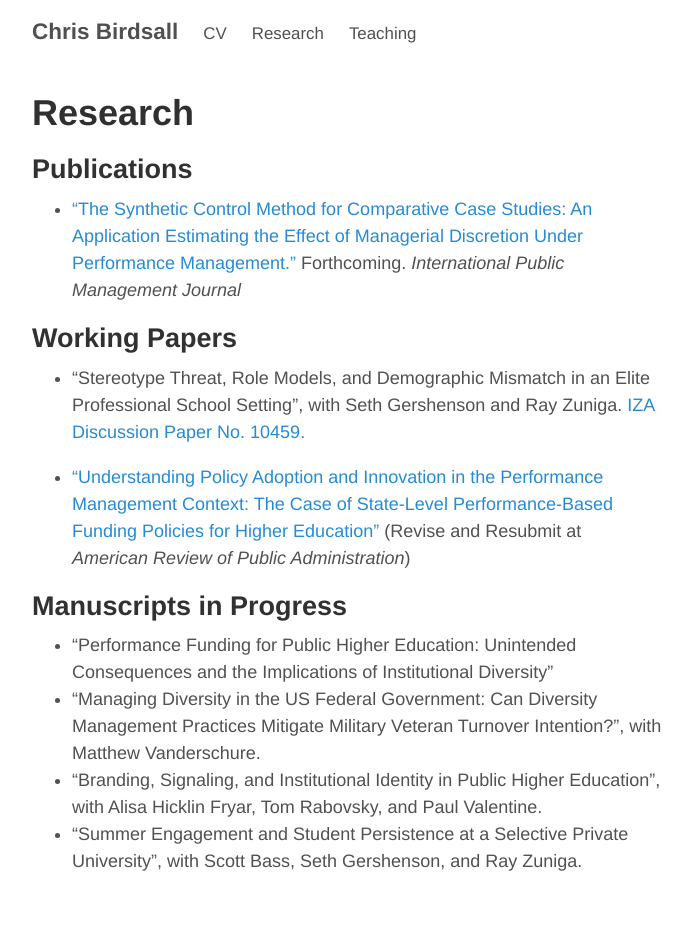
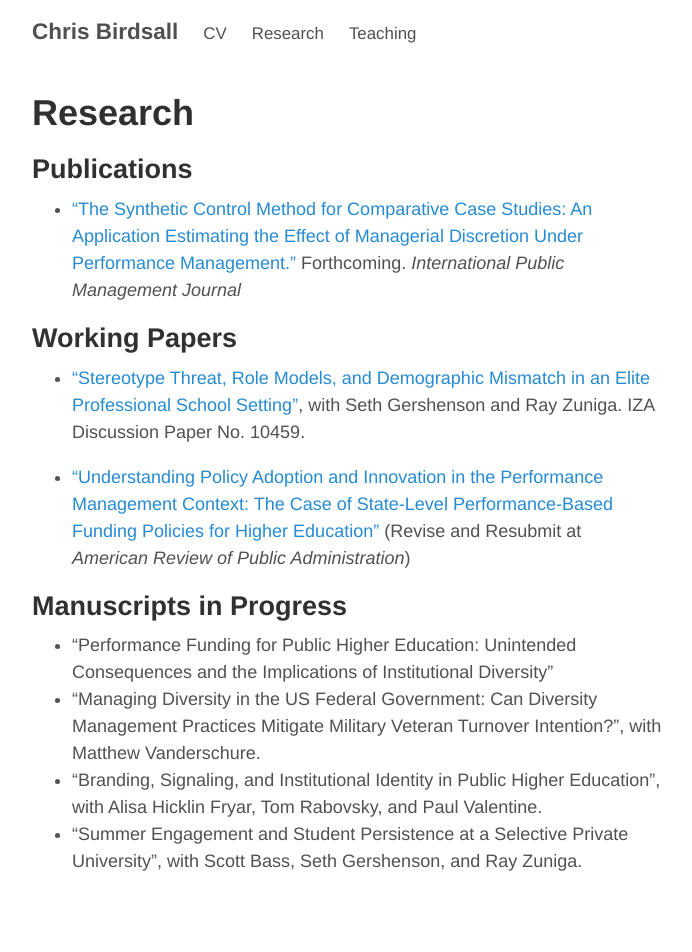
Before and after one commit to chrisbirdsall/chrisbirdsall.github.io, a Jekyll site: the page built from research.md, in a window 1280 px wide. Shown: the whole page, without its empty margins (293-985 px from the left). Built offline with Jekyll 4.4.1, drawn with Linux system fonts in a browser that asks for light colours.

Commit message:
fixed a link

```diff
--- a/research.md
+++ b/research.md
@@ -7,7 +7,7 @@
 - ["The Synthetic Control Method for Comparative Case Studies: An Application Estimating the Effect of Managerial Discretion Under Performance Management."](http://www.tandfonline.com/doi/full/10.1080/10967494.2015.1121178) Forthcoming. _International Public Management Journal_
 
 ## Working Papers ##
-* "Stereotype Threat, Role Models, and Demographic Mismatch in an Elite Professional School Setting", with Seth Gershenson and Ray Zuniga. [IZA Discussion Paper No. 10459.](http://ftp.iza.org/dp10459.pdf)
+* ["Stereotype Threat, Role Models, and Demographic Mismatch in an Elite Professional School Setting"](http://ftp.iza.org/dp10459.pdf), with Seth Gershenson and Ray Zuniga. IZA Discussion Paper No. 10459.
 
 * ["Understanding Policy Adoption and Innovation in the Performance Management Context: The Case of State-Level Performance-Based Funding Policies for Higher Education"](../Performance-Funding_policy-adoption_birdsall.pdf) (Revise and Resubmit at _American Review of Public Administration_)
 
```
